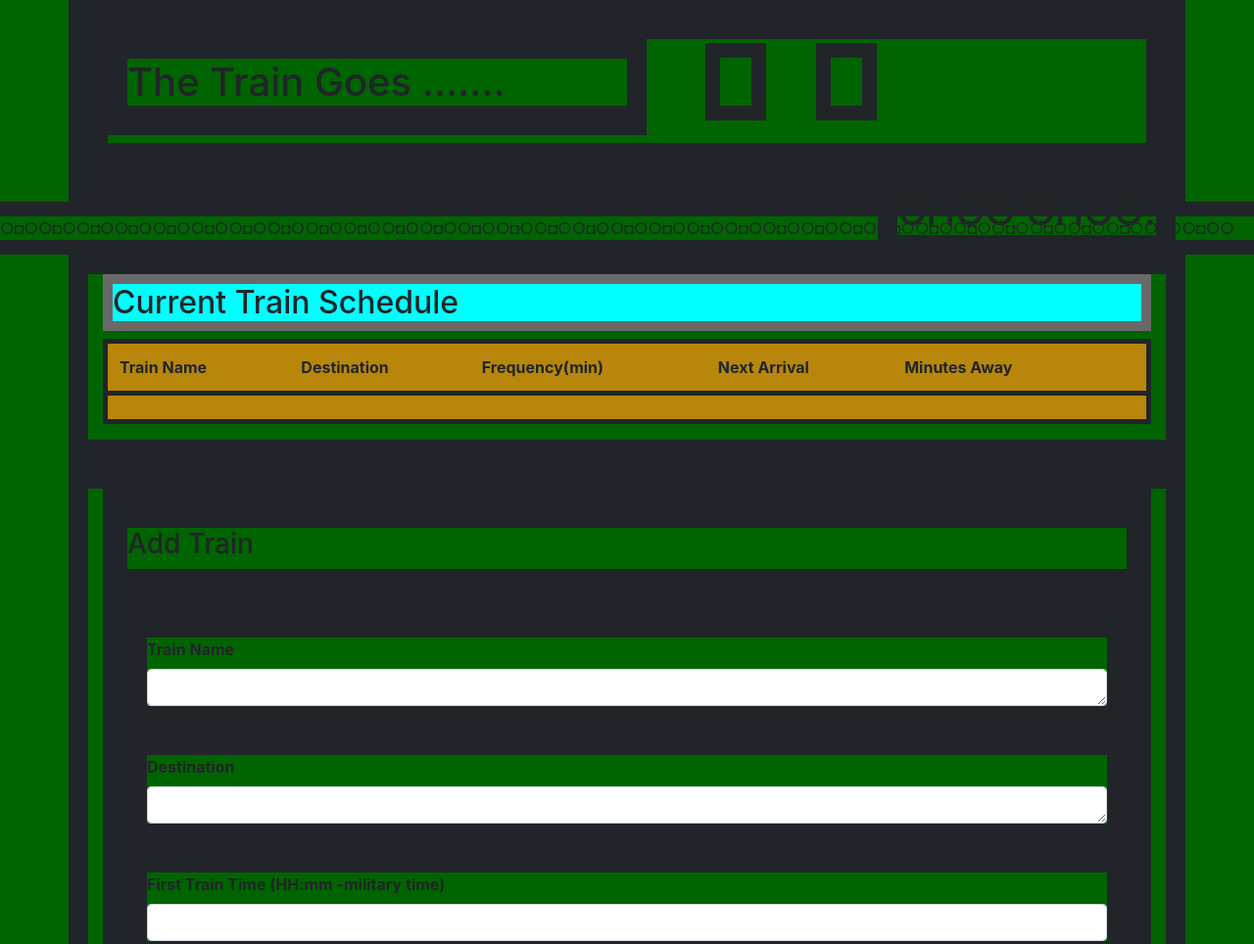
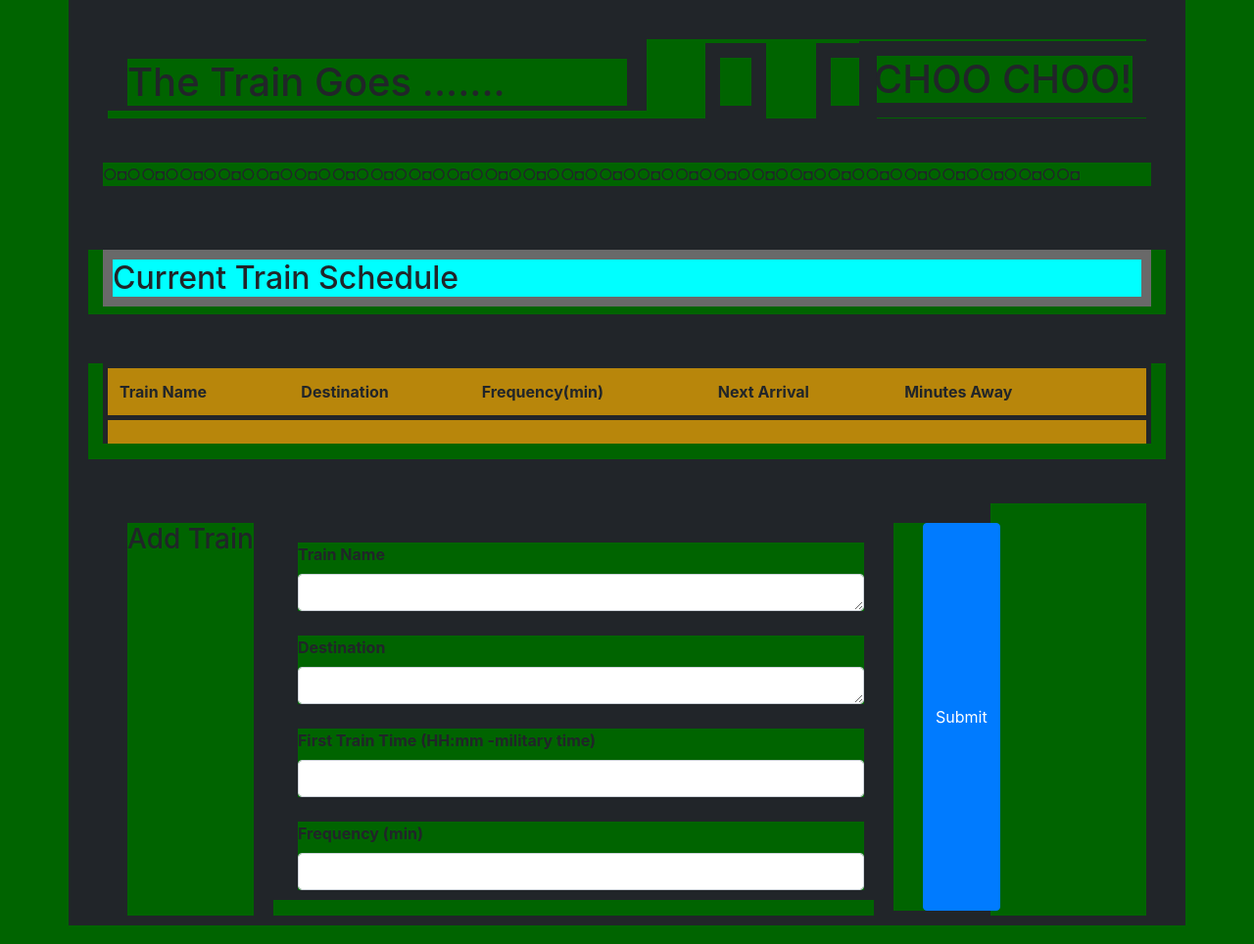
Before and after one commit to Tinedanzer/TrainScheduler, a plain HTML site: page index.html in a window 1280 px wide. Shown: the top 964 px of the page at 98% size. Drawn offline with nearby package versions, Linux system fonts and the light colour scheme; no server answers.

Commit message:
styling updates

```diff
--- a/assets/style.css
+++ b/assets/style.css
@@ -3,7 +3,7 @@ body{background-color:darkgreen
 div{
     border-style: solid;
     border-width:20px;
-    border-bottom-width: 30px;
+    border-bottom-width: 5px;
 
 }
 tr{border-style: solid;
@@ -17,10 +17,10 @@ h2{border-style: solid;
     border-width:15px;
 }
 #choo{position:fixed;
-    left:70%;
+    left:68.5%;
     border-style:solid;
-    border-width:20px;
-    bottom:540px;
+    border-width:15px;
+    bottom:85%;
 }
 #window{
     position:relative;
@@ -36,7 +36,7 @@ h2{border-style: solid;
     border-style:solid;
     border-width:15px;
 }
-#everyshing{
+#everything{
     border-bottom-width:0px;
 }
 button{
--- a/index.html
+++ b/index.html
@@ -12,30 +12,35 @@
     <script type="text/javascript" src="code.js"></script>
 </head>
 <body>
-<div class="container">
+<div class="container" id="main-container">
     <div class="row">
         <h1>
         <div class="col-mid-12">
-        The Train Goes .......<span id=window>&nbsp&nbsp&nbsp</span><span id=window2>&nbsp&nbsp&nbsp</span><span id=choo> CHOO CHOO!</h1></span>
+        The Train Goes .......<span id=window>&nbsp&nbsp&nbsp</span><span id=window2>&nbsp&nbsp&nbsp</span><span id=choo>CHOO CHOO!</span></h1>
         </div>
     </div>
-    <!-- <div class="container"> -->
-        <div class= "row" id=tracks>○◘○○◘○○◘○○◘○○◘○○◘○○◘○○◘○○◘○○◘○○◘○○◘○○◘○○◘○○◘○○◘○○◘○○◘○○◘○○◘○○◘○○◘○○◘○○◘○○◘○○◘○○◘○○◘○○◘○○◘○○◘○○◘○○
+    <div class="container">
+        <div class= "row" id=tracks>○◘○○◘○○◘○○◘○○◘○○◘○○◘○○◘○○◘○○◘○○◘○○◘○○◘○○◘○○◘○○◘○○◘○○◘○○◘○○◘○○◘○○◘○○◘○○◘○○◘○○◘
         </div>
-    <!-- </div> -->
+    </div>
     <div class="container">
       <table class="table table-hover" style="background-color:darkgoldenrod">
         <thead>
+        <div class= "row">
                 <tr><h2 style="background-color: aqua">Current Train Schedule</h2></tr>
+        </div>
           <tr>
+        <div class= "row">
             <th scope="col"><strong>Train Name</strong></th>
             <th scope="col"><strong>Destination</strong></th>
             <th scope="col" style="font-weight: bold">Frequency(min)</th>
             <th scope="col" style="font-weight: bold">Next Arrival</th>
             <th scope="col" style="font-weight: bold">Minutes Away</th>
+        </div>
           </tr>
         </thead>
         <tbody>
+          <div class= "row">
           <tr id=everything>
             <td id=train></td>
             <td id=destination></td>
@@ -44,16 +49,17 @@
             <td id=away></td>
             <td id=everything2></td>
           </tr>
-
+         </div>
         </tbody>
       </table>
     </div>
 </div>
 <!-- Starting of the button -->
 <div class="container">
-  <div id=everyshing class="panel-body">
+    <div class="row">
+  <div id=everything class="panel-body">
   <form role="form" id="Aroo2">
-  <div class="row">
+
     <h3>Add Train</h3>
   </div>
   <div class="form-group">
```
